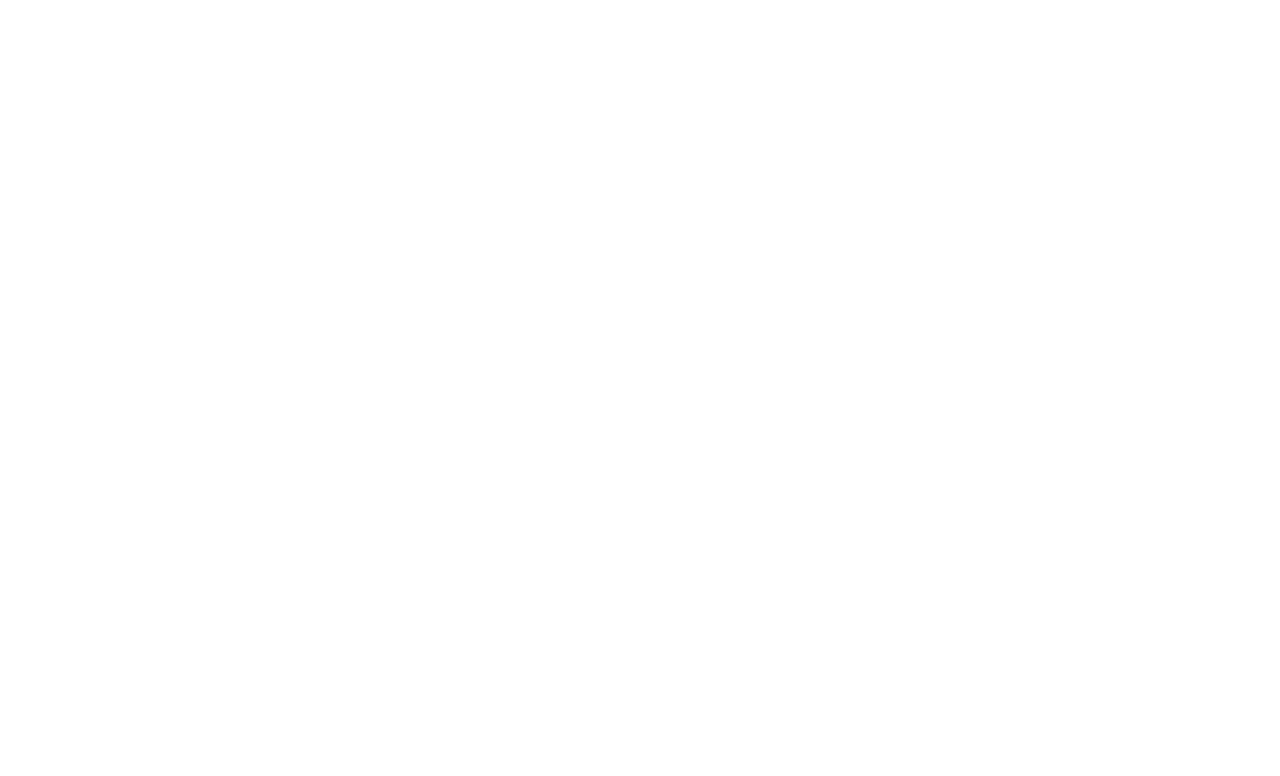
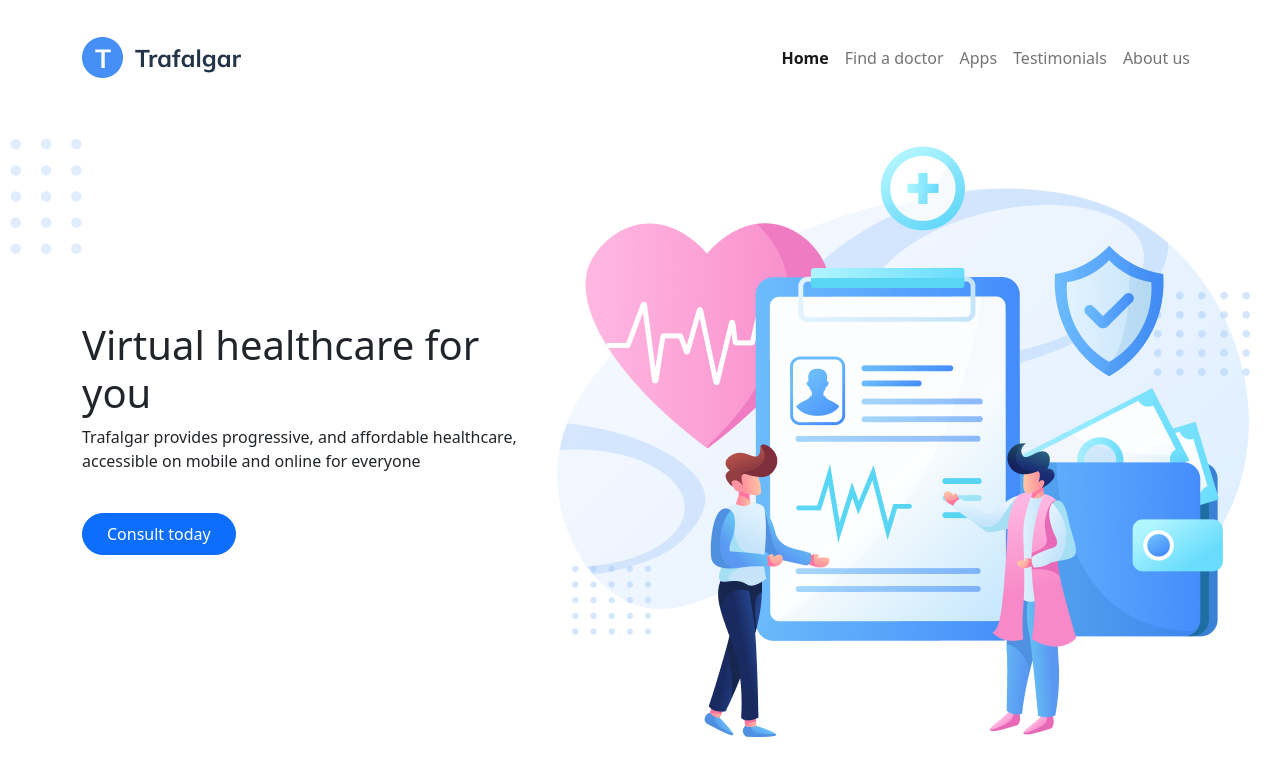
Before and after one commit to mubashwirphero1/virtual-healthcare, a plain HTML site: page index.html in a window 1280 px wide. Drawn offline with nearby package versions, Linux system fonts and the light colour scheme.

Commit message:
header part and favicon added

```diff
--- a/assets/style.css
+++ b/assets/style.css
@@ -0,0 +1,5 @@
+.healthcare-top-section{
+    background-image: url(../images/header-bg.png);
+    background-repeat: no-repeat;
+    background-position: top left;
+}
--- a/index.html
+++ b/index.html
@@ -12,10 +12,62 @@
         integrity="sha384-EVSTQN3/azprG1Anm3QDgpJLIm9Nao0Yz1ztcQTwFspd3yD65VohhpuuCOmLASjC" crossorigin="anonymous">
     <!-- Custom CSS -->
     <link rel="stylesheet" href="assets/style.css">
+    <!-- Favicon -->
+    <link rel="shortcut icon" href="images/favicon (3).ico" type="image/x-icon">
 </head>
 
 <body>
-
+    <!-- Header Area -->
+    <header>
+        <!-- Menu Bar -->
+        <nav class="navbar navbar-expand-lg navbar-light bg-white mt-4">
+            <div class="container d-flex align-items-center">
+                <a class="navbar-brand" href="#">
+                    <img src="images/logo.png" alt="">
+                </a>
+                <button class="navbar-toggler" type="button" data-bs-toggle="collapse"
+                    data-bs-target="#navbarSupportedContent" aria-controls="navbarSupportedContent"
+                    aria-expanded="false" aria-label="Toggle navigation">
+                    <span class="navbar-toggler-icon"></span>
+                </button>
+                <div class="collapse navbar-collapse" id="navbarSupportedContent">
+                    <ul class="navbar-nav ms-auto mb-2 mb-lg-0">
+                        <li class="nav-item">
+                            <a class="nav-link active fw-bold" aria-current="page" href="#">Home</a>
+                        </li>
+                        <li class="nav-item">
+                            <a class="nav-link" href="#">Find a doctor</a>
+                        </li>
+                        <li class="nav-item">
+                            <a class="nav-link" href="#">Apps</a>
+                        </li>
+                        <li class="nav-item">
+                            <a class="nav-link" href="#">Testimonials</a>
+                        </li>
+                        <li class="nav-item">
+                            <a class="nav-link" href="#">About us</a>
+                        </li>
+                    </ul>
+                </div>
+            </div>
+        </nav>
+        <!-- Top Section -->
+        <section class="mt-5 healthcare-top-section">
+            <div class="container">
+                <div class="row d-flex align-items-center">
+                    <div class="col-sm-12 col-lg-5">
+                        <h1>Virtual healthcare for you</h1>
+                        <p>Trafalgar provides progressive, and affordable healthcare, accessible on mobile and online
+                            for everyone</p>
+                        <a href="#" class="btn btn-primary rounded-pill mt-4 px-4 py-2 fs-6">Consult
+                            today</a>
+                    </div>
+                    <div class="col-sm-12 col-lg-7">
+                        <img src="images/header-img.png" width="693px" height="598px" alt="">
+                    </div>
+                </div>
+        </section>
+    </header>
 
 
     <!-- Font Awesome Script -->
```
Also changed, not shown: images/Favicon.png (added), images/favicon (3).ico (added).
